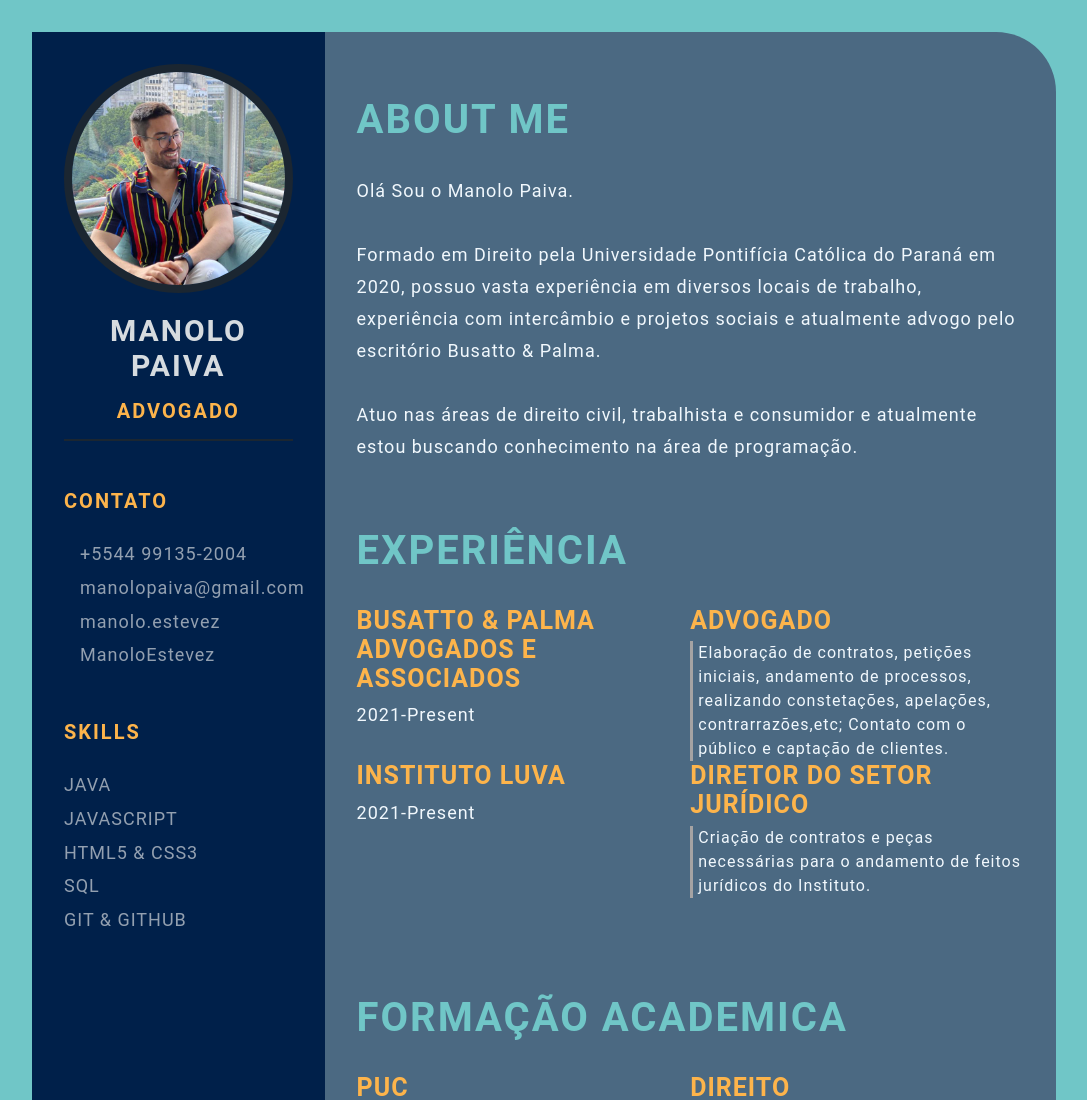
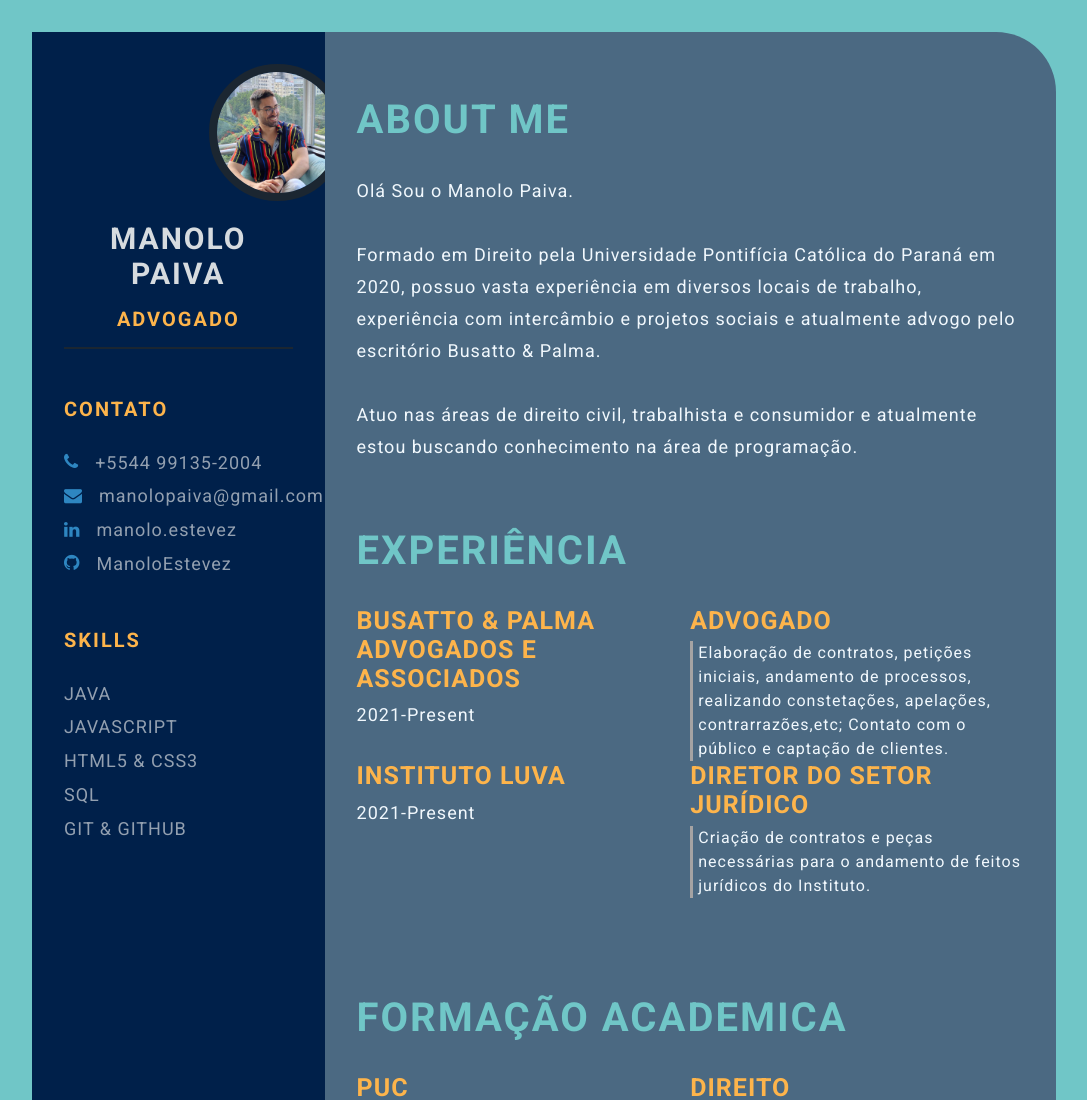
Before and after one commit to ManoloEstevez/ManoloEstevez.github.io, a plain HTML site: page index.html in a window 1280 px wide. Shown: the top 1100 px of the page, without its empty margins (96-1183 px from the left). Drawn offline with Linux system fonts and the light colour scheme.

Commit message:
add-fonts-and-icons (#5)
Co-authored-by: ManoloEstevez <“manolopaiva@gmail.com”>

```diff
--- a/index.html
+++ b/index.html
@@ -1,16 +1,25 @@
 <!DOCTYPE html>
 <html lang="en">
 <head>
-    <!-- configurações de compatibilidade de navegadores -->
     <meta charset="UTF-8">
     <meta http-equiv="X-UA-Compatible" content="IE=edge">
     <meta name="viewport" content="width=device-width, initial-scale=1.0">
-    <!-- configurações de compatibilidade de navegadores -->
+    <title>Manolo Paiva CV</title>
+
+    <!-- Google font  -->
+    <link rel="preconnect" href="https://fonts.googleapis.com">
+    <link rel="preconnect" href="https://fonts.gstatic.com" crossorigin>
+    <link href="https://fonts.googleapis.com/css2?family=Roboto:ital,wght@0,100;0,300;0,400;0,700;1,100;1,300;1,400;1,700&display=swap" rel="stylesheet">
+
+    <!-- font-awesome -->
+    <link rel="stylesheet" href="https://cdnjs.cloudflare.com/ajax/libs/font-awesome/4.7.0/css/font-awesome.min.css">
 
     <title>Manolo Paiva CV</title>
 
     <!-- CSS customizado -->
     <link rel="stylesheet" href="style.css">
+
+
 </head>
 <body>
     <main class="resume-contents">
--- a/style.css
+++ b/style.css
@@ -41,9 +41,11 @@ body {
 }
 
 .profile .profile-image {
-    width: 100%;
-    border-radius: 50%;
+    width: 60%;
+    border-radius: 60%;
     border: 8px solid #1B2631;
+    margin-left: 145px;
+
 }
 
 .name {
```
